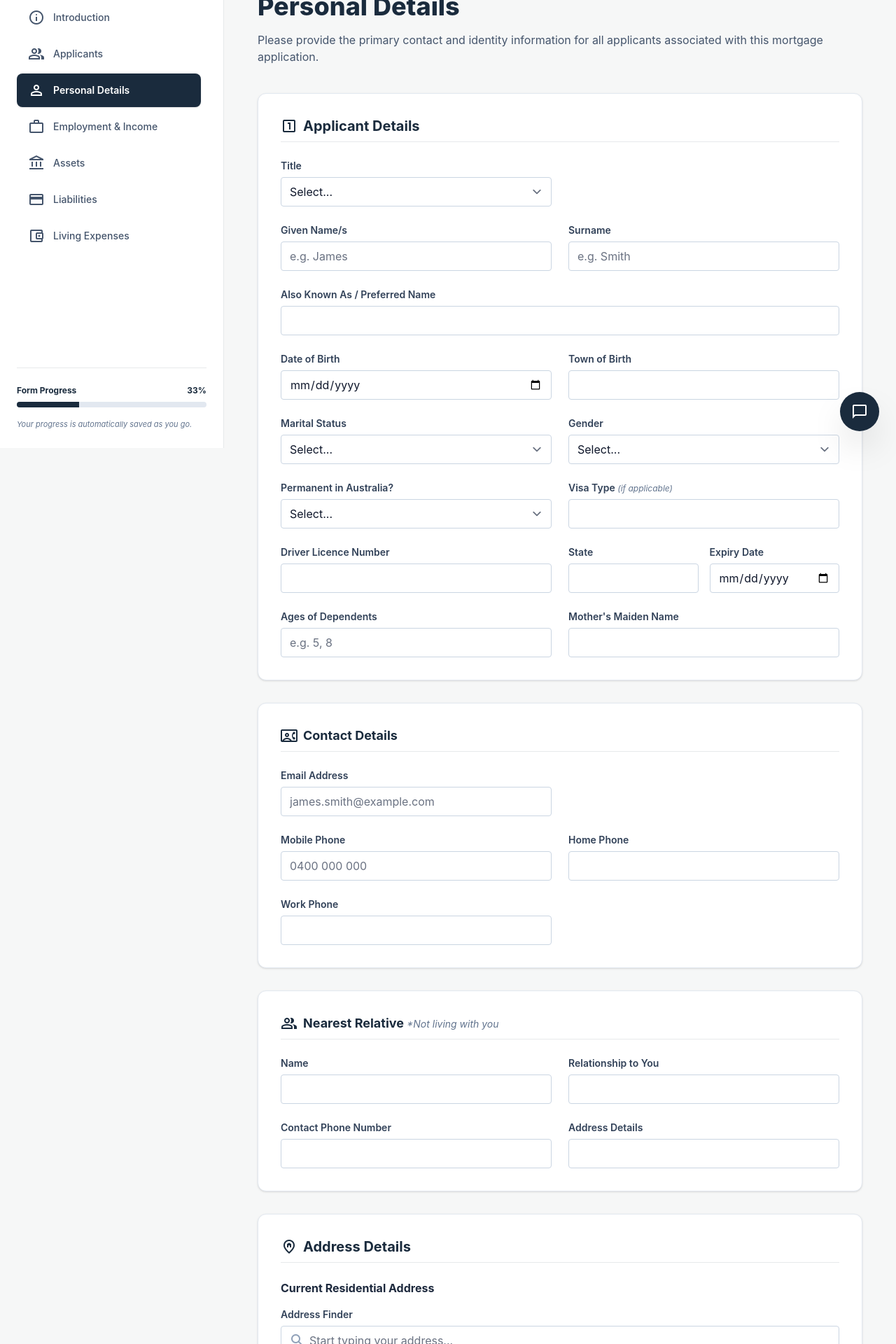
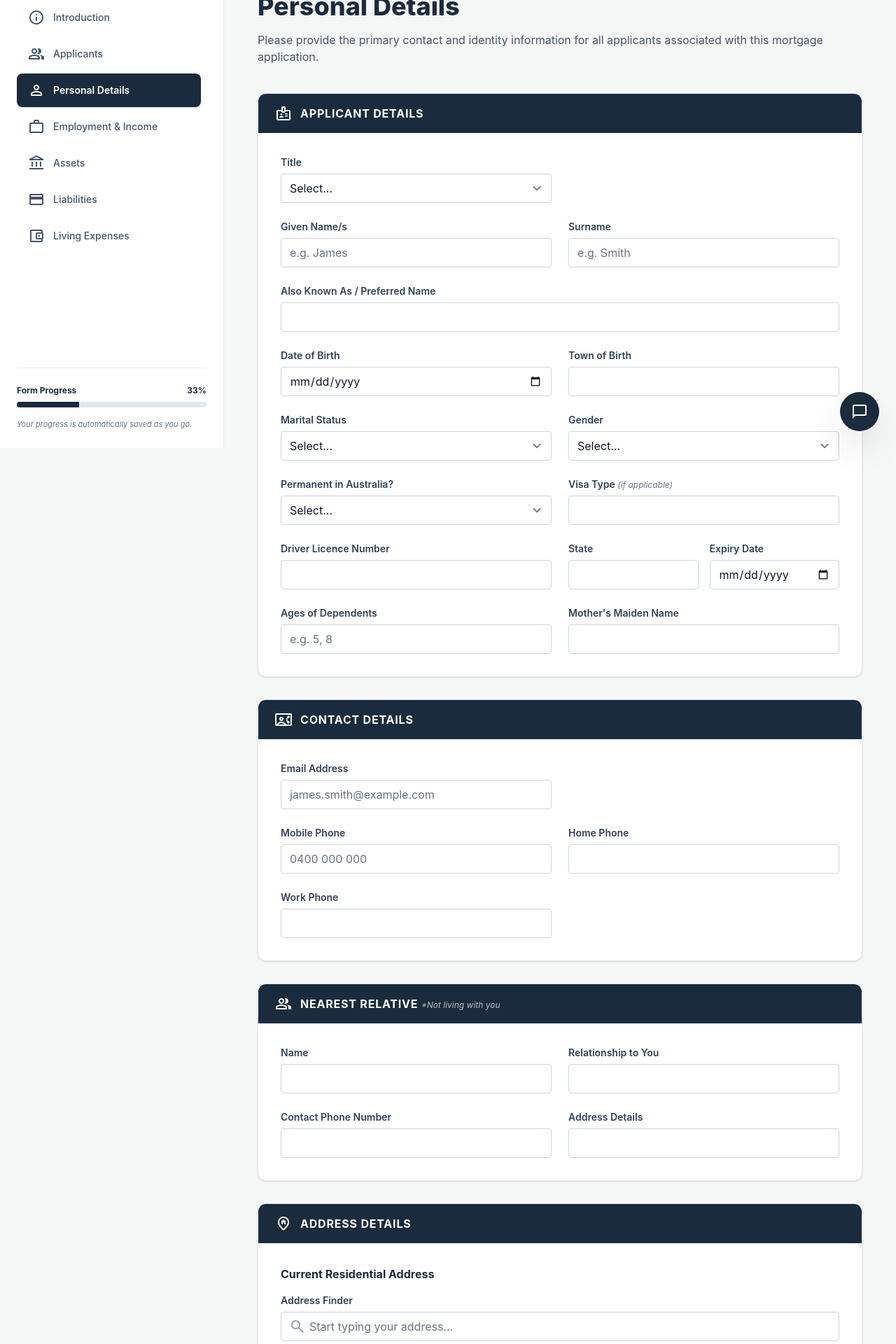
Before and after one commit to Kendellpatrice/brokerflow, a Next.js app in the folder brokerflow/: page /personal-details in a window 1280 px wide. Shown: the part 160-2080 px from the top of the page at 70% size. Built offline with nearby package versions, Linux system fonts and the light colour scheme.

Commit message:
feat: add CLAUDE.md for project guidance and refactor UI components for improved styling and consistency

```diff
--- a/brokerflow/src/app/assets/page.tsx
+++ b/brokerflow/src/app/assets/page.tsx
@@ -33,7 +33,7 @@ function CollapsibleSection({
       <button
         type="button"
         onClick={() => setIsOpen((prev) => !prev)}
-        className="w-full flex items-center justify-between px-6 py-4 bg-cyan-500 hover:bg-cyan-600 transition-colors text-left group"
+        className="w-full flex items-center justify-between px-6 py-4 bg-primary hover:bg-primary/90 transition-colors text-left group"
         aria-expanded={isOpen}
       >
         <div className="flex items-center gap-3">
--- a/brokerflow/src/app/employment-income/page.tsx
+++ b/brokerflow/src/app/employment-income/page.tsx
@@ -90,12 +90,13 @@ export default function EmploymentIncomePage() {
 
             {/* Current Employment Section */}
             <div className="mb-12">
-              <div className="bg-white border border-slate-200 rounded-xl p-6 md:p-8 dark:bg-slate-800 dark:border-slate-700 shadow-sm">
-                <div className="flex items-center gap-2 mb-6 pb-2 border-b border-primary/10">
-                  <span className="material-symbols-outlined text-primary">work</span>
-                  <h2 className="text-xl font-bold text-primary dark:text-slate-100">Employment History</h2>
-                  <span className="ml-2 text-xs font-normal italic text-slate-500 bg-slate-100 dark:bg-slate-700 px-2 py-1 rounded">Min. 3 years required</span>
+              <div className="bg-white border border-slate-200 rounded-xl overflow-hidden dark:bg-slate-800 dark:border-slate-700 shadow-sm">
+                <div className="flex items-center gap-3 px-6 py-4 bg-primary">
+                  <span className="material-symbols-outlined text-white text-[20px]">work</span>
+                  <h2 className="font-bold text-white uppercase tracking-wider text-base">Employment History</h2>
+                  <span className="text-white/70 text-xs italic font-normal normal-case tracking-normal">(Min. 3 years required)</span>
                 </div>
+                <div className="p-6 md:p-8">
 
                 {employments.map((emp, index) => (
                   <div key={emp.id} className={index > 0 ? "mt-8 border-t border-slate-200 dark:border-slate-700 pt-8" : ""}>
@@ -214,16 +215,18 @@ export default function EmploymentIncomePage() {
                     </button>
                   </div>
                 )}
+                </div>
               </div>
             </div>
 
             {/* Income Section */}
             <div className="mb-12">
-              <div className="bg-white border border-slate-200 rounded-xl p-6 md:p-8 dark:bg-slate-800 dark:border-slate-700 shadow-sm">
-                <div className="flex items-center gap-2 mb-6 pb-2 border-b border-primary/10">
-                  <span className="material-symbols-outlined text-primary">attach_money</span>
-                  <h2 className="text-xl font-bold text-primary dark:text-slate-100">Income Details</h2>
+              <div className="bg-white border border-slate-200 rounded-xl overflow-hidden dark:bg-slate-800 dark:border-slate-700 shadow-sm">
+                <div className="flex items-center gap-3 px-6 py-4 bg-primary">
+                  <span className="material-symbols-outlined text-white text-[20px]">attach_money</span>
+                  <h2 className="font-bold text-white uppercase tracking-wider text-base">Income Details</h2>
                 </div>
+                <div className="p-6 md:p-8">
 
                 <div className="grid grid-cols-1 md:grid-cols-2 gap-6">
 
@@ -291,16 +294,18 @@ export default function EmploymentIncomePage() {
                   </div>
 
                 </div>
+                </div>
               </div>
             </div>
 
             {/* Self Employed Applicants Section */}
             <div className="mb-12">
-              <div className="bg-white border border-slate-200 rounded-xl p-6 md:p-8 dark:bg-slate-800 dark:border-slate-700 shadow-sm">
-                <div className="flex items-center gap-2 mb-6 pb-2 border-b border-primary/10">
-                  <span className="material-symbols-outlined text-primary">storefront</span>
-                  <h2 className="text-xl font-bold text-primary dark:text-slate-100">Self-Employed Applicants</h2>
+              <div className="bg-white border border-slate-200 rounded-xl overflow-hidden dark:bg-slate-800 dark:border-slate-700 shadow-sm">
+                <div className="flex items-center gap-3 px-6 py-4 bg-primary">
+                  <span className="material-symbols-outlined text-white text-[20px]">storefront</span>
+                  <h2 className="font-bold text-white uppercase tracking-wider text-base">Self-Employed Applicants</h2>
                 </div>
+                <div className="p-6 md:p-8">
 
                 <div className="grid grid-cols-1 md:grid-cols-2 gap-6">
 
@@ -374,6 +379,7 @@ export default function EmploymentIncomePage() {
                   </div>
 
                 </div>
+                </div>
               </div>
             </div>
 
--- a/brokerflow/src/app/personal-details/page.tsx
+++ b/brokerflow/src/app/personal-details/page.tsx
@@ -58,11 +58,12 @@ import Link from "next/link"; export default function PersonalDetailsPage() {
 
             {/* Applicant 1 Section */}
             <div className="mb-12">
-              <div className="bg-white border border-slate-200 rounded-xl p-6 md:p-8 dark:bg-slate-800 dark:border-slate-700 mb-8 shadow-sm">
-                <div className="flex items-center gap-2 mb-6 pb-2 border-b border-primary/10">
-                  <span className="material-symbols-outlined text-primary">looks_one</span>
-                  <h2 className="text-xl font-bold text-primary dark:text-slate-100">Applicant Details</h2>
+              <div className="bg-white border border-slate-200 rounded-xl overflow-hidden dark:bg-slate-800 dark:border-slate-700 mb-8 shadow-sm">
+                <div className="flex items-center gap-3 px-6 py-4 bg-primary">
+                  <span className="material-symbols-outlined text-white text-[20px]">badge</span>
+                  <h2 className="font-bold text-white uppercase tracking-wider text-base">Applicant Details</h2>
                 </div>
+                <div className="p-6 md:p-8">
 
                 <div className="grid grid-cols-1 md:grid-cols-2 gap-6">
                   <div className="flex flex-col gap-1.5">
@@ -159,13 +160,15 @@ import Link from "next/link"; export default function PersonalDetailsPage() {
                     <input className="rounded border-slate-300 dark:bg-slate-800 dark:border-slate-700 focus:ring-primary focus:border-primary" type="text" />
                   </div>
                 </div>
+                </div>
               </div>
 
-              <div className="bg-white border border-slate-200 rounded-xl p-6 md:p-8 dark:bg-slate-800 dark:border-slate-700 mb-8 shadow-sm">
-                <div className="flex items-center gap-2 mb-6 pb-2 border-b border-primary/10">
-                  <span className="material-symbols-outlined text-primary">contact_phone</span>
-                  <h3 className="text-lg font-bold text-primary dark:text-slate-100">Contact Details</h3>
+              <div className="bg-white border border-slate-200 rounded-xl overflow-hidden dark:bg-slate-800 dark:border-slate-700 mb-8 shadow-sm">
+                <div className="flex items-center gap-3 px-6 py-4 bg-primary">
+                  <span className="material-symbols-outlined text-white text-[20px]">contact_phone</span>
+                  <h3 className="font-bold text-white uppercase tracking-wider text-base">Contact Details</h3>
                 </div>
+                <div className="p-6 md:p-8">
                 <div className="grid grid-cols-1 md:grid-cols-2 gap-6">
                   <div className="flex flex-col gap-1.5">
                     <label className="text-sm font-semibold text-slate-700 dark:text-slate-300">Email Address</label>
@@ -186,13 +189,15 @@ import Link from "next/link"; export default function PersonalDetailsPage() {
                     <input className="rounded border-slate-300 dark:bg-slate-800 dark:border-slate-700 focus:ring-primary focus:border-primary" type="tel" />
                   </div>
                 </div>
+                </div>
               </div>
 
-              <div className="bg-white border border-slate-200 rounded-xl p-6 md:p-8 dark:bg-slate-800 dark:border-slate-700 mb-8 shadow-sm">
-                <div className="flex items-center gap-2 mb-6 pb-2 border-b border-primary/10">
-                  <span className="material-symbols-outlined text-primary">group</span>
-                  <h3 className="text-lg font-bold text-primary dark:text-slate-100">Nearest Relative <span className="text-sm font-normal italic text-slate-500">*Not living with you</span></h3>
+              <div className="bg-white border border-slate-200 rounded-xl overflow-hidden dark:bg-slate-800 dark:border-slate-700 mb-8 shadow-sm">
+                <div className="flex items-center gap-3 px-6 py-4 bg-primary">
+                  <span className="material-symbols-outlined text-white text-[20px]">group</span>
+                  <h3 className="font-bold text-white uppercase tracking-wider text-base">Nearest Relative <span className="text-white/70 text-xs font-normal normal-case tracking-normal italic">*Not living with you</span></h3>
                 </div>
+                <div className="p-6 md:p-8">
                 <div className="grid grid-cols-1 md:grid-cols-2 gap-6">
                   <div className="flex flex-col gap-1.5">
                     <label className="text-sm font-semibold text-slate-700 dark:text-slate-300">Name</label>
@@ -211,13 +216,15 @@ import Link from "next/link"; export default function PersonalDetailsPage() {
                     <input className="rounded border-slate-300 dark:bg-slate-800 dark:border-slate-700 focus:ring-primary focus:border-primary" type="text" />
                   </div>
                 </div>
+                </div>
               </div>
 
-              <div className="bg-white border border-slate-200 rounded-xl p-6 md:p-8 dark:bg-slate-800 dark:border-slate-700 shadow-sm">
-                <div className="flex items-center gap-2 mb-6 pb-2 border-b border-primary/10">
-                  <span className="material-symbols-outlined text-primary">home_pin</span>
-                  <h2 className="text-xl font-bold text-primary dark:text-slate-100">Address Details</h2>
+              <div className="bg-white border border-slate-200 rounded-xl overflow-hidden dark:bg-slate-800 dark:border-slate-700 shadow-sm">
+                <div className="flex items-center gap-3 px-6 py-4 bg-primary">
+                  <span className="material-symbols-outlined text-white text-[20px]">home_pin</span>
+                  <h2 className="font-bold text-white uppercase tracking-wider text-base">Address Details</h2>
                 </div>
+                <div className="p-6 md:p-8">
 
                 <h3 className="mb-4 font-bold text-slate-800 dark:text-slate-200">Current Residential Address</h3>
                 <div className="grid grid-cols-1 gap-6 mb-8">
@@ -288,6 +295,7 @@ import Link from "next/link"; export default function PersonalDetailsPage() {
                     </div>
                   </div>
                 </div>
+                </div>
               </div>
             </div>
 
```
Also changed, not shown: 1 other file (tests, documents, lock files or other folders).
